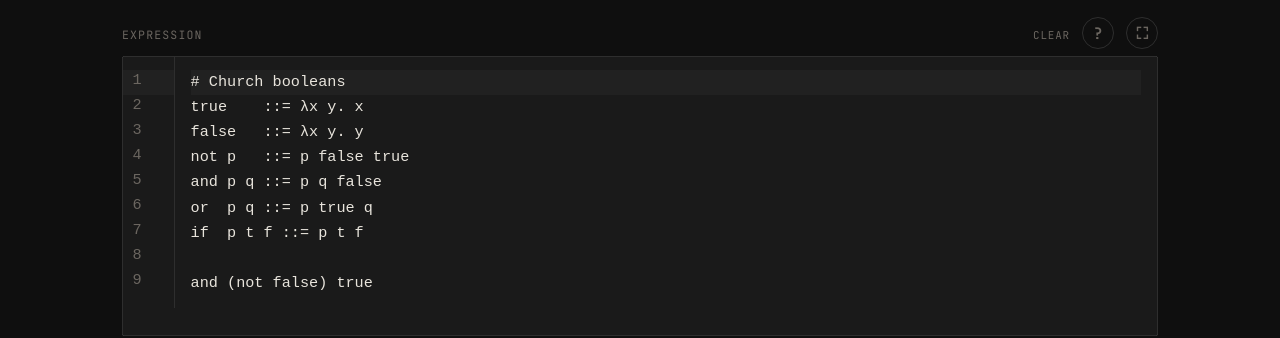
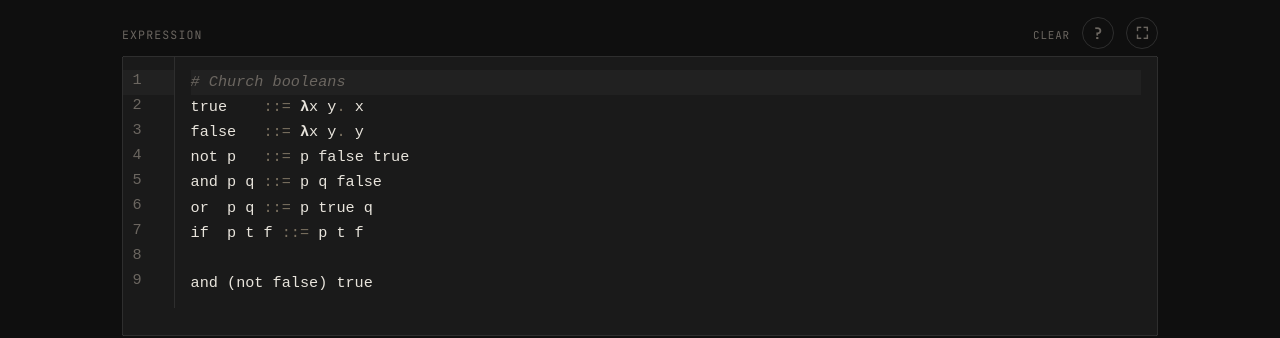
Before and after one commit to ezander/lambda_playground, a React (Vite) app: page / in a window 1280 px wide. Shown: the part 140-478 px from the top of the page. Built offline with nearby package versions, Linux system fonts and the light colour scheme.

Commit message:
Rewrite syntax highlighting using parsed AST for accurate free/bound/defined classification

```diff
--- a/src/App.tsx
+++ b/src/App.tsx
@@ -8,6 +8,7 @@ import { Term } from "./parser/ast";
 import CodeMirror, { EditorView } from "@uiw/react-codemirror";
 import { basicSetup } from "codemirror";
 import { lambdaTheme, lambdaKeymap } from "./editor";
+import { lambdaHighlight, setParsed, parsedField } from "./highlight";
 import "./App.css";
 import { examples as EXAMPLES } from "./data/examples";
 import { snippets as SNIPPETS } from "./data/snippets";
@@ -70,6 +71,12 @@ export default function App() {
   }, []);
 
   const programResult = parseProgram(source);
+
+  // Push parse result into the CodeMirror StateField for syntax highlighting
+  useEffect(() => {
+    editorViewRef.current?.dispatch({ effects: setParsed.of(programResult) });
+  }, [programResult]);
+
   let roundTripError: string | null = null;
   if (programResult.rawExpr) {
     try { assertRoundTrip(programResult.rawExpr); }
@@ -196,7 +203,7 @@ export default function App() {
     setHistory(entries.slice(-10).reverse());
   }, [programResult, source, showSubst]);
 
-  const editorExtensions = useMemo(() => [basicSetup, lambdaTheme, lambdaKeymap], []);
+  const editorExtensions = useMemo(() => [basicSetup, lambdaTheme, lambdaKeymap, parsedField, lambdaHighlight], []);
 
   const toggleKino = useCallback(() => {
     if (!document.fullscreenElement) {
--- a/src/editor.ts
+++ b/src/editor.ts
@@ -37,6 +37,15 @@ export const lambdaTheme: Extension = EditorView.theme({
   ".cm-lineNumbers .cm-gutterElement": { padding: "0 0.6rem" },
   ".cm-selectionBackground, ::selection": { background: "rgba(201,168,76,0.2) !important" },
   ".cm-scroller": { overflow: "auto", background: "#1a1a1a" },
+  // ── Syntax highlighting ──
+  ".cml-comment":  { color: "#6b6660", fontStyle: "italic" },
+  ".cml-op":       { color: "#7a7060" },
+  ".cml-lambda":   { color: "#e8e4dc", fontWeight: "600" },
+  ".cml-def-name": { color: "#c9a84c", fontWeight: "600" },
+  ".cml-def-use":  { color: "#c9a84c" },
+  ".cml-param":    { color: "#4caf7d", fontWeight: "600" },  // binder (declaration site)
+  ".cml-bound":    { color: "#4caf7d" },                     // bound variable use
+  ".cml-free":     { color: "#7ab0c8" },                     // free variable
 }, { dark: true });
 
 // ── Bracket-wrap keymap ───────────────────────────────────────────────────────
--- /dev/null
+++ b/src/highlight.ts
@@ -0,0 +1,159 @@
+import { ViewPlugin, ViewUpdate, Decoration, DecorationSet } from "@codemirror/view";
+import { EditorView } from "@codemirror/view";
+import { RangeSetBuilder, StateField, StateEffect } from "@codemirror/state";
+import { ProgramResult, PositionMap } from "./parser/parser";
+import { Term, Var, Abs } from "./parser/ast";
+
+// ── Decoration marks ──────────────────────────────────────────────────────────
+
+const mComment  = Decoration.mark({ class: "cml-comment" });
+const mOp       = Decoration.mark({ class: "cml-op" });
+const mLambda   = Decoration.mark({ class: "cml-lambda" });
+const mDefName  = Decoration.mark({ class: "cml-def-name" });
+const mDefUse   = Decoration.mark({ class: "cml-def-use" });
+const mBound    = Decoration.mark({ class: "cml-bound" });
+const mParam    = Decoration.mark({ class: "cml-param" });
+const mFree     = Decoration.mark({ class: "cml-free" });
+
+type Tk = { from: number; to: number; m: Decoration };
+
+// ── StateField: receives ProgramResult from React on every parse ──────────────
+
+export const setParsed = StateEffect.define<ProgramResult | null>();
+
+export const parsedField = StateField.define<ProgramResult | null>({
+  create: () => null,
+  update(value, tr) {
+    for (const e of tr.effects)
+      if (e.is(setParsed)) return e.value;
+    return value;
+  },
+});
+
+// ── Structural scan (regex) — comments, ::=, λ, and . / := separators ────────
+// These tokens are skipped by the Chevrotain lexer and absent from the AST.
+
+function scanStructural(text: string, lineFrom: number, tks: Tk[]): void {
+  const ci = text.indexOf("#");
+  if (ci >= 0)
+    tks.push({ from: lineFrom + ci, to: lineFrom + text.length, m: mComment });
+
+  const code = ci >= 0 ? text.slice(0, ci) : text;
+
+  // ::= definition operator
+  let p = code.indexOf("::=");
+  while (p >= 0) {
+    tks.push({ from: lineFrom + p, to: lineFrom + p + 3, m: mOp });
+    p = code.indexOf("::=", p + 3);
+  }
+
+  // λ/\ keyword + scan ahead for . or := body separator
+  for (let i = 0; i < code.length; i++) {
+    if (code[i] === "λ" || code[i] === "\\") {
+      tks.push({ from: lineFrom + i, to: lineFrom + i + 1, m: mLambda });
+      let j = i + 1;
+      while (j < code.length && /[\w\s]/.test(code[j])) j++;
+      if (code[j] === ".") {
+        tks.push({ from: lineFrom + j, to: lineFrom + j + 1, m: mOp });
+      } else if (code[j] === ":" && code[j + 1] === "=") {
+        tks.push({ from: lineFrom + j, to: lineFrom + j + 2, m: mOp });
+      }
+    }
+  }
+
+  // := inside substitution [x:=a]
+  p = code.indexOf(":=");
+  while (p >= 0) {
+    if (p === 0 || code[p - 1] !== ":")   // exclude ::=
+      tks.push({ from: lineFrom + p, to: lineFrom + p + 2, m: mOp });
+    p = code.indexOf(":=", p + 2);
+  }
+}
+
+// ── AST walk — identifier classification ─────────────────────────────────────
+
+function walkTerm(
+  term: Term,
+  positions: PositionMap,
+  defs: Set<string>,
+  bound: Set<string>,
+  tks: Tk[],
+): void {
+  switch (term.kind) {
+    case "Var": {
+      const pos = positions.vars.get(term as Var);
+      if (pos) {
+        const m = bound.has(term.name) ? mBound
+                : defs.has(term.name)  ? mDefUse
+                :                        mFree;
+        tks.push({ from: pos.from, to: pos.to, m });
+      }
+      break;
+    }
+    case "Abs": {
+      const paramPos = positions.params.get(term as Abs);
+      if (paramPos) tks.push({ from: paramPos.from, to: paramPos.to, m: mParam });
+      walkTerm(term.body, positions, defs, new Set([...bound, term.param]), tks);
+      break;
+    }
+    case "App": {
+      walkTerm(term.func, positions, defs, bound, tks);
+      walkTerm(term.arg,  positions, defs, bound, tks);
+      break;
+    }
+    case "Subst":
+      break; // only produced during evaluation, never appears in parsed programs
+  }
+}
+
+// ── ViewPlugin ────────────────────────────────────────────────────────────────
+
+function buildDecorations(view: EditorView): DecorationSet {
+  const { doc } = view.state;
+  const parsed = view.state.field(parsedField);
+  const tks: Tk[] = [];
+
+  // Structural tokens (comments, operators, λ) — scan visible lines only
+  for (const { from, to } of view.visibleRanges) {
+    const first = doc.lineAt(from).number;
+    const last  = doc.lineAt(to).number;
+    for (let n = first; n <= last; n++) {
+      const line = doc.line(n);
+      scanStructural(line.text, line.from, tks);
+    }
+  }
+
+  // AST-based identifier highlighting
+  if (parsed) {
+    const defNames = new Set(parsed.defs.keys());
+
+    for (const { namePos, body, positions } of parsed.defInfos) {
+      tks.push({ from: namePos.from, to: namePos.to, m: mDefName });
+      walkTerm(body, positions, defNames, new Set(), tks);
+    }
+
+    if (parsed.rawExpr && parsed.rawExprPositions) {
+      walkTerm(parsed.rawExpr, parsed.rawExprPositions, defNames, new Set(), tks);
+    }
+  }
+
+  tks.sort((a, b) => a.from - b.from || a.to - b.to);
+
+  const builder = new RangeSetBuilder<Decoration>();
+  for (const { from, to, m } of tks)
+    builder.add(from, to, m);
+
+  return builder.finish();
+}
+
+export const lambdaHighlight = ViewPlugin.fromClass(
+  class {
+    decorations: DecorationSet;
+    constructor(view: EditorView) { this.decorations = buildDecorations(view); }
+    update(update: ViewUpdate) {
+      if (update.docChanged || update.state.field(parsedField) !== update.startState.field(parsedField))
+        this.decorations = buildDecorations(update.view);
+    }
+  },
+  { decorations: (v) => v.decorations },
+);
--- a/src/parser/ast.ts
+++ b/src/parser/ast.ts
@@ -1,5 +1,7 @@
 // AST node types for the lambda dialect
 // All nodes are fully normalized: Abs has exactly one parameter.
+
+export type Pos = { from: number; to: number };
 
 export type Var = {
   kind: "Var";
--- a/src/parser/parser.ts
+++ b/src/parser/parser.ts
@@ -11,7 +11,7 @@ import {
   RBracket,
   Identifier,
 } from "./lexer";
-import { Term, Var, Abs, App } from "./ast";
+import { Term, Var, Abs, App, Pos } from "./ast";
 import { normalize, alphaEq } from "../evaluator/eval";
 
 // ── 1. CST Parser ─────────────────────────────────────────────────────────────
@@ -79,12 +79,37 @@ export const parser = new LambdaParser();
 
 // ── 2. CST → AST visitor ──────────────────────────────────────────────────────
 
+// ── Position map ──────────────────────────────────────────────────────────────
+// Positions are stored outside the Term objects so the term structure stays
+// plain and all existing equality checks / tests continue to work unchanged.
+
+export type PositionMap = {
+  vars:   WeakMap<Var,  Pos>; // source range of each Var's identifier token
+  params: WeakMap<Abs,  Pos>; // source range of each Abs's param identifier
+};
+
+function emptyPositionMap(): PositionMap {
+  return { vars: new WeakMap(), params: new WeakMap() };
+}
+
 const BaseCstVisitor = parser.getBaseCstVisitorConstructor();
 
 class AstBuilder extends BaseCstVisitor {
+  offset   = 0;
+  positions: PositionMap = emptyPositionMap();
+
   constructor() {
     super();
     this.validateVisitor();
+  }
+
+  reset(offset: number) {
+    this.offset    = offset;
+    this.positions = emptyPositionMap();
+  }
+
+  private pos(tok: IToken): Pos {
+    return { from: this.offset + tok.startOffset, to: this.offset + (tok.endOffset ?? tok.startOffset) + 1 };
   }
 
   term(ctx: any): Term {
@@ -93,37 +118,50 @@ class AstBuilder extends BaseCstVisitor {
 
   application(ctx: any): Term {
     const atoms: Term[] = ctx.atom.map((a: CstNode) => this.visit(a));
-    // fold left: [f, x, y] → App(App(f, x), y)
     return atoms.reduce((func, arg) => App(func, arg));
   }
 
   atom(ctx: any): Term {
     let base: Term = this.visit(ctx.primary);
     for (const s of (ctx.subst ?? [])) {
-      const { param, arg } = this.visit(s) as { param: string; arg: Term };
-      base = App(Abs(param, base), arg);
+      const { param, paramTok, arg } = this.visit(s) as { param: string; paramTok: IToken; arg: Term };
+      const abs = Abs(param, base);
+      this.positions.params.set(abs, this.pos(paramTok));
+      base = App(abs, arg);
     }
     return base;
   }
 
   primary(ctx: any): Term {
-    if (ctx.func)       return this.visit(ctx.func);
-    if (ctx.Identifier) return Var((ctx.Identifier[0] as IToken).image);
+    if (ctx.func) return this.visit(ctx.func);
+    if (ctx.Identifier) {
+      const tok = ctx.Identifier[0] as IToken;
+      const v = Var(tok.image);
+      this.positions.vars.set(v, this.pos(tok));
+      return v;
+    }
     return this.visit(ctx.term);
   }
 
-  subst(ctx: any): { param: string; arg: Term } {
+  subst(ctx: any): { param: string; paramTok: IToken; arg: Term } {
     return {
-      param: (ctx.Identifier[0] as IToken).image,
-      arg:   this.visit(ctx.term),
+      param:    (ctx.Identifier[0] as IToken).image,
+      paramTok:  ctx.Identifier[0] as IToken,
+      arg:       this.visit(ctx.term),
     };
   }
 
   func(ctx: any): Term {
-    const params: string[] = ctx.Identifier.map((t: IToken) => t.image);
+    const toks: IToken[] = ctx.Identifier;
     const body: Term = this.visit(ctx.term);
     // Desugar \x y z := body  →  Abs(x, Abs(y, Abs(z, body)))
-    return params.reduceRight((acc, param) => Abs(param, acc), body);
+    let result = body;
+    for (let i = toks.length - 1; i >= 0; i--) {
+      const abs = Abs(toks[i].image, result);
+      this.positions.params.set(abs, this.pos(toks[i]));
+      result = abs;
+    }
+    return result;
   }
 }
 
@@ -134,10 +172,10 @@ const astBuilder = new AstBuilder();
 export type LambdaError = { message: string; offset?: number; kind?: "error" | "warning" };
 
 export type ParseResult =
-  | { ok: true;  term: Term }
+  | { ok: true;  term: Term; positions: PositionMap }
   | { ok: false; errors: LambdaError[] };
 
-export function parse(input: string): ParseResult {
+export function parse(input: string, offset = 0): ParseResult {
   const { tokens, errors: lexErrors } = LambdaLexer.tokenize(input);
 
   if (lexErrors.length > 0) {
@@ -162,8 +200,9 @@ export function parse(input: string): ParseResult {
     };
   }
 
+  astBuilder.reset(offset);
   const term = astBuilder.visit(cst);
-  return { ok: true, term };
+  return { ok: true, term, positions: astBuilder.positions };
 }
 
 // ── Definition expansion ───────────────────────────────────────────────────────
@@ -194,12 +233,22 @@ export function expandDefs(term: Term, defs: Map<string, Term>): Term {
 // Definitions are expanded eagerly into subsequent statements.
 // The last expression is the term to evaluate.
 
+// Per-definition info needed for accurate syntax highlighting
+export type DefInfo = {
+  namePos:   Pos;         // source position of the defined name
+  body:      Term;        // raw body (pre-expansion), Abs-wrapped for LHS params
+  positions: PositionMap; // positions for identifiers within body
+};
+
 export type ProgramResult = {
   ok: boolean;
   errors: LambdaError[];
   defs: Map<string, Term>;
   expr: Term | null;    // last expression, with defs expanded
   rawExpr: Term | null; // last expression, before expansion
+  // For syntax highlighting:
+  defInfos:          DefInfo[];
+  rawExprPositions:  PositionMap | null;
 };
 
 export function parseProgram(input: string): ProgramResult {
@@ -207,6 +256,8 @@ export function parseProgram(input: string): ProgramResult {
   let expr: Term | null = null;
   let rawExpr: Term | null = null;
   const errors: LambdaError[] = [];
+  const defInfos: DefInfo[] = [];
+  let rawExprPositions: PositionMap | null = null;
   let lineOffset = 0;
 
   for (const rawLine of input.split(/[;\n]/)) {
@@ -237,7 +288,7 @@ export function parseProgram(input: string): ProgramResult {
 
       const rhsStart = tokens[defIdx].startOffset + 3;
       const rhs = rawLine.slice(rhsStart);
-      const bodyResult = parse(rhs);
+      const bodyResult = parse(rhs, lineOffset + rhsStart);
       if (!bodyResult.ok) {
         errors.push(...bodyResult.errors.map((e) => ({
           message: `In definition of '${name}': ${e.message}`,
@@ -264,9 +315,24 @@ export function parseProgram(input: string): ProgramResult {
       }
       defs.set(name, body);
 
+      // Build raw body for highlighting: wrap in Abs nodes with param positions
+      const positions = bodyResult.positions;
+      let rawBody: Term = bodyResult.term;
+      for (let i = paramTokens.length - 1; i >= 0; i--) {
+        const tok = paramTokens[i];
+        const abs = Abs(tok.image, rawBody);
+        positions.params.set(abs, { from: lineOffset + tok.startOffset, to: lineOffset + (tok.endOffset ?? tok.startOffset) + 1 });
+        rawBody = abs;
+      }
+      defInfos.push({
+        namePos: { from: lineOffset + nameToken.startOffset, to: lineOffset + (nameToken.endOffset ?? nameToken.startOffset) + 1 },
+        body: rawBody,
+        positions,
+      });
+
     } else {
       // ── Expression ────────────────────────────────────────────────────────
-      const result = parse(rawLine);
+      const result = parse(rawLine, lineOffset);
       if (!result.ok) {
         errors.push(...result.errors.map((e) => ({
           message: e.message,
@@ -277,10 +343,11 @@ export function parseProgram(input: string): ProgramResult {
       }
       rawExpr = result.term;
       expr    = expandDefs(result.term, defs);
+      rawExprPositions = result.positions;
     }
 
     lineOffset += rawLine.length + 1;
   }
 
-  return { ok: errors.filter(e => e.kind !== "warning").length === 0, errors, defs, expr, rawExpr };
+  return { ok: errors.filter(e => e.kind !== "warning").length === 0, errors, defs, expr, rawExpr, defInfos, rawExprPositions };
 }
```
